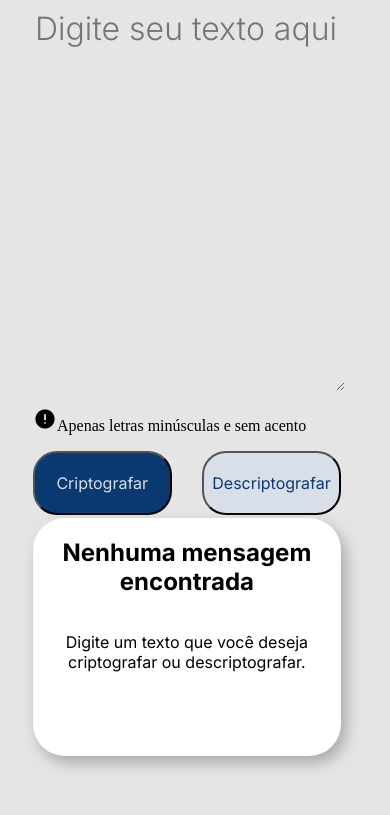
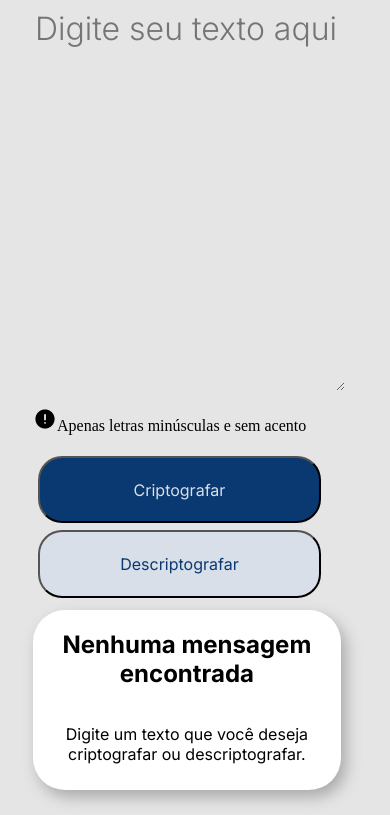
Before and after one commit to CarlosMensales/Alura-challenge-ONE---Criptografia, a plain HTML site: page index.html in a window 390 px wide. Shown: the part 90-905 px from the top of the page. Before the commit the page ends 871 px from the top, so only its background shows below. Drawn offline with nearby package versions, Linux system fonts and the light colour scheme.

Commit message:
Versão smartphone finalizada

```diff
--- a/style.css
+++ b/style.css
@@ -139,3 +139,19 @@ body{
     display: none;
   }
 }
+
+@media (max-width: 400px) {
+  .botoes {
+    height: 50%;
+    flex-direction: column;
+    padding: 5px;
+  }
+
+  .botao {
+    width: 95%;
+    height: 8vh;
+    align-items: center;
+    margin-bottom: 7px;
+  }
+
+}
```
